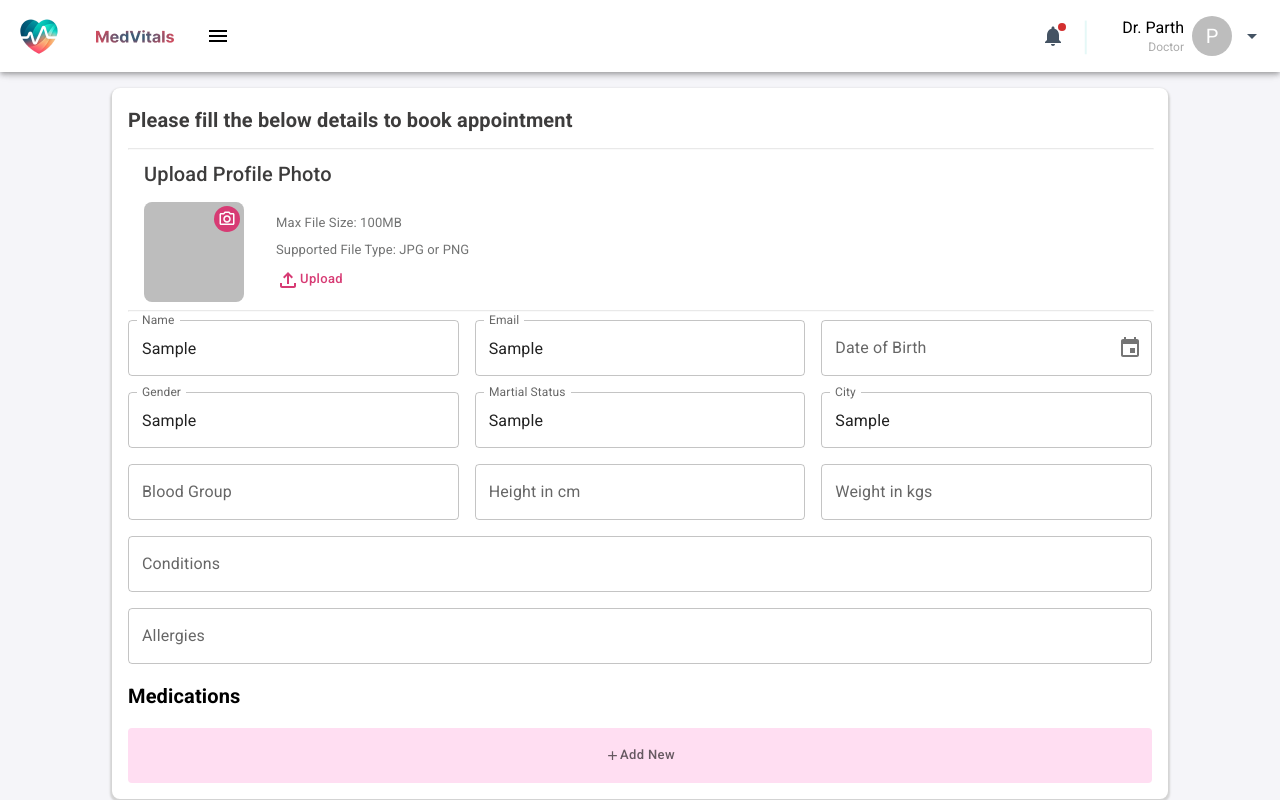
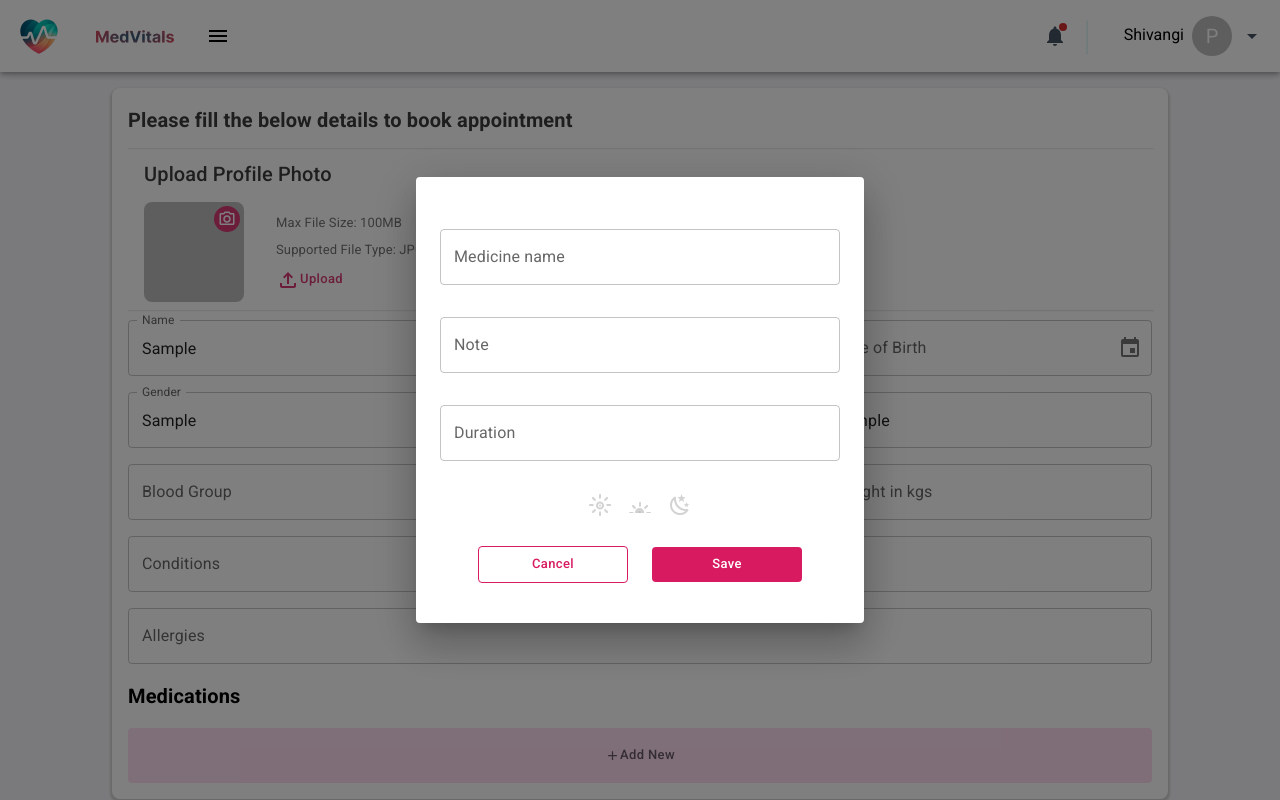
Before and after one commit to prat1k-chakrab0rty/MedVitals, a React (Create React App) app in the folder ui/: page /app/patientInfo in a window 1280 px wide. Both pictures are taken after typing "Sample", "Sample", "Sample", "Sample", "Sample", "Sample" into the empty fields and a click on the button "Add New". Built offline with nearby package versions, Linux system fonts and the light colour scheme.

Commit message:
feat: add medicine dialog in InitialPatientInfo page; make sidebar and appbar role-based

```diff
--- a/ui/src/Layout.js
+++ b/ui/src/Layout.js
@@ -26,7 +26,7 @@ function Layout() {
                 {moduleName !== "patientInfo" && <Grid sx={{ height: '100%', overflowY: 'hidden', flexShrink: 0, width: moduleNameVisibility ? '12%' : '4.5%' }}>
                     <Sidebar moduleNameVisibility={moduleNameVisibility} />
                 </Grid>}
-                <Grid sx={{ height: '100%', flexGrow: 1, overflowY: 'auto', padding: moduleName === "messages" ? 3 : 2, backgroundColor: moduleName === "messages" ? '#e7f0f5' : '#f5f5f9', minwidth: moduleNameVisibility ? '88%' : '95.5%' }}>
+                <Grid sx={{ height: '100%', flexGrow: 1, overflowY: 'auto', padding: moduleName === "messages" ? 3 : 2, backgroundColor: moduleName === "messages" ? '#e7f0f5' : '#f5f5f9', maxWidth: moduleName === "patientInfo" ? '100%' : moduleNameVisibility ? '88%' : '95.5%' }}>
                     <Outlet sx={{ width: "100%" }} />
                 </Grid>
             </Grid>
--- a/ui/src/components/AppNavbar.js
+++ b/ui/src/components/AppNavbar.js
@@ -21,6 +21,8 @@ function AppNavbar({ moduleNameVisibility, setmoduleNameVisibility }) {
   const [anchorElementForProfileMenu, setAnchorElementForProfileMenu] = useState(null);
   const openNotificationMenu = Boolean(anchorElementForNotificationMenu);
   const openProfileMenu = Boolean(anchorElementForProfileMenu);
+
+  const userRole = localStorage.getItem("userRole");
 
   const handleNotificationClick = (event) => {
     setAnchorElementForNotificationMenu(event.currentTarget);
@@ -112,8 +114,8 @@ function AppNavbar({ moduleNameVisibility, setmoduleNameVisibility }) {
               {/* Notification Menu ends here */}
               <Typography sx={{ fontSize: 40, fontWeight: 200, color: '#e5f8f7', mx: 1 }} variant='h6'>|</Typography>
               <Box sx={{ display: 'flex', flexDirection: 'column', alignItems: 'flex-end', ml: 2 }}>
-                <Typography pb={0.3} variant='p' component="div">Dr. Parth</Typography>
-                <Typography sx={{ color: '#ababab', fontSize: 12 }} variant='p' component="div">Doctor</Typography>
+                <Typography pb={0.3} variant='p' component="div">{userRole === "doctor" ? "Dr. Parth" : "Shivangi"}</Typography>
+                {userRole === "doctor" && < Typography sx={{ color: '#ababab', fontSize: 12 }} variant='p' component="div">Doctor</Typography>}
               </Box>
               <Avatar sx={{ cursor: 'pointer' }}>P</Avatar>
               <ArrowDropDownIcon id="profile-button" aria-controls={openProfileMenu ? 'profile-menu' : undefined} aria-haspopup="true" aria-expanded={openProfileMenu ? 'true' : undefined} onClick={handleProfileClick} sx={{ color: '#445363', cursor: 'pointer' }} />
--- a/ui/src/components/Navbar.js
+++ b/ui/src/components/Navbar.js
@@ -31,7 +31,7 @@ function Navbar() {
           <Logo logo={BrandLogo} title={BrandName} brightVal={"100%"} />
           <Box sx={{ display: 'flex', alignItems: 'center', justifyContent: 'space-between', gap: 8 }}>
             {pages.map((page, i) => (
-              <Link key={page} onClick={() => setactivePage(page)} to={links[i]} style={{ textDecoration: 'none' }}>
+              <Link key={page} onClick={() => { page === "About Us" && localStorage.setItem("userRole", "doctor"); setactivePage(page); }} to={links[i]} style={{ textDecoration: 'none' }}>
                 <Typography noWrap sx={{ textAlign: 'center', cursor: 'pointer', fontWeight: 600, color: activePage === page ? '#004a6a' : '#a49f9c' }}>{page}</Typography>
               </Link>
             ))}
--- a/ui/src/components/Sidebar.js
+++ b/ui/src/components/Sidebar.js
@@ -13,44 +13,58 @@ const moduleMap = [
   {
     name: "Dashboard",
     url: "dashboard",
-    icon: <DashboardIcon sx={{ height: 32, fontSize: 25 }} />
+    icon: <DashboardIcon sx={{ height: 32, fontSize: 25 }} />,
+    forRoles: ["doctor", "patient"]
   },
   {
     name: "Appointments",
     url: "appointments",
-    icon: <CalendarMonthIcon sx={{ height: 32, fontSize: 25 }} />
+    icon: <CalendarMonthIcon sx={{ height: 32, fontSize: 25 }} />,
+    forRoles: ["doctor", "patient"]
   },
+  {
+    name: "Doctors",
+    url: "fellowDoctors",
+    icon: <Person2Icon sx={{ height: 32, fontSize: 25 }} />,
+    forRoles: ["patient"]
+  },
+
   {
     name: "My Patients",
     url: "my-patients",//make this url an array as my-patients and patientHistory endpoint in sidebar blogs should be active
-    icon: <Person2Icon sx={{ height: 32, fontSize: 25 }} />
+    icon: <Person2Icon sx={{ height: 32, fontSize: 25 }} />,
+    forRoles: ["doctor"]
   },
   {
     name: "Requests",
     url: "requests",
-    icon: <PersonAddAltIcon sx={{ height: 32, fontSize: 25 }} />
+    icon: <PersonAddAltIcon sx={{ height: 32, fontSize: 25 }} />,
+    forRoles: ["doctor"]
   },
   {
     name: "Messages",
     url: "messages",
-    icon: <ForumIcon sx={{ height: 32, fontSize: 25 }} />
+    icon: <ForumIcon sx={{ height: 32, fontSize: 25 }} />,
+    forRoles: ["doctor", "patient"]
   },
   {
     name: "Blogs",
     url: "blogs",//make this url an array as blogs and blog endpoint in sidebar blogs should be active
-    icon: <ViewQuiltIcon sx={{ height: 32, fontSize: 25 }} />
+    icon: <ViewQuiltIcon sx={{ height: 32, fontSize: 25 }} />,
+    forRoles: ["doctor", "patient"]
   },
   {
     name: "Payments",
     url: "payments",
-    icon: <PaymentIcon sx={{ height: 32, fontSize: 25 }} />
+    icon: <PaymentIcon sx={{ height: 32, fontSize: 25 }} />,
+    forRoles: ["doctor", "patient"]
   },
 ];
 
 function Sidebar({ moduleNameVisibility }) {
   const location = useLocation();
   const [activePage, setactivePage] = useState("");
-
+  const [userRole, setuserRole] = useState(localStorage.getItem("userRole"));
 
 
 
@@ -62,15 +76,15 @@ function Sidebar({ moduleNameVisibility }) {
     else {
       const currentPage = paths[2];
       console.log(currentPage);
-      if (currentPage !== "patientHistory" && currentPage !== "blog" && currentPage !== "addBlog" && currentPage !== "fellowDoctors" && currentPage !== "doctor" && currentPage !== "consultationSummary" && currentPage !== "myProfile" && currentPage !== "notificationSettings" && currentPage !== "notifications" && currentPage !== "patientInfo")
+      if (currentPage !== "patientHistory" && currentPage !== "blog" && currentPage !== "addBlog" && currentPage !== "doctor" && currentPage !== "consultationSummary" && currentPage !== "myProfile" && currentPage !== "notificationSettings" && currentPage !== "notifications" && currentPage !== "patientInfo")
         setactivePage(moduleMap.find(m => currentPage === m.url).url);
     }
   }, [location.pathname]);
 
   return (
-    <Box sx={{ backgroundColor: '#004a6a', color: 'white', display: 'flex', flexDirection: 'column', gap: 1, height: '100%', py: 2 }}>
-      {moduleMap.map(m => (
-        <Link key={m.url} to={`/app/${m.url}`} style={{ textDecoration: 'none', color: 'inherit', margin: "0 15px", borderRadius: "4px", backgroundColor: activePage === m.url ? "#227d9f" : "inherit" }}>
+    <Box sx={{ backgroundColor: userRole == "doctor" ? '#004a6a' : '#d81b60', color: 'white', display: 'flex', flexDirection: 'column', gap: 1, height: '100%', py: 2 }}>
+      {moduleMap.filter(m => m.forRoles.includes(userRole)).map(m => (
+        <Link key={m.url} to={`/app/${m.url}`} style={{ textDecoration: 'none', color: 'inherit', margin: "0 15px", borderRadius: "4px", backgroundColor: userRole == "doctor" ? (activePage === m.url ? "#227d9f" : "inherit") : (activePage === m.url ? "#f45d95" : "inherit") }}>
           <Box sx={{ display: 'flex', cursor: 'pointer', alignItems: 'center', gap: 2, mx: 2, py: 2 }}>
             {m.icon}
             {moduleNameVisibility && <Typography fontWeight={400} variant='h6'>{m.name}</Typography>}
--- a/ui/src/components/SignInDrawer.js
+++ b/ui/src/components/SignInDrawer.js
@@ -10,6 +10,7 @@ import { AdapterDayjs } from '@mui/x-date-pickers/AdapterDayjs';
 import dayjs from 'dayjs';
 import { styled } from '@mui/material/styles';
 import { LocalizationProvider } from '@mui/x-date-pickers/LocalizationProvider/LocalizationProvider';
+import {  useNavigate } from 'react-router-dom';
 
 
 const roles = ["Doctor", "Patient"];
@@ -75,17 +76,19 @@ const LoginScreen = ({ setscreenFlow }) => (
 
 
 const RoleSelectionScreen = ({ activeRole, setactiveRole, setscreenFlow }) => {
+    const navigate=useNavigate();
+    console.log(activeRole);
 
     return (
         <Box px={2}>
             <Box mt={8} sx={{ display: 'flex', flexDirection: 'column', gap: 10 }}>
                 {roles.map(role => (
-                    <Box onClick={() => setactiveRole(role)} sx={{ border: "2px solid lightgrey", borderRadius: "8px", px: 2, py: 2, boxShadow: activeRole == role && '0 2px 5px 2px lightgrey', cursor: 'pointer' }}>
+                    <Box key={role} onClick={() => setactiveRole(role)} sx={{ border: "2px solid lightgrey", borderRadius: "8px", px: 2, py: 2, boxShadow: activeRole == role && '0 2px 5px 2px lightgrey', cursor: 'pointer' }}>
                         <Typography lineHeight={1.5}> <span style={{ fontSize: "30px", fontWeight: '300' }}>I'm a</span> <br /><span style={{ fontSize: "50px", fontWeight: '400' }}>{role}</span></Typography>
                     </Box>
                 ))}
             </Box>
-            <Button onClick={() => activeRole !== "" && setscreenFlow(activeRole == "Doctor" ? 2 : 0)} sx={{ mt: 3, backgroundColor: '#00b7b4', py: "5px", fontSize: 18, fontWeight: 600, width: '100%', textTransform: 'none', color: '#ffffff', cursor: activeRole === "" ? 'not-allowed' : 'pointer' }}>Continue</Button>
+            <Button onClick={() => !activeRole || (activeRole == "Doctor"?setscreenFlow(2):navigate("/app/patientInfo"))} sx={{ mt: 3, backgroundColor: '#00b7b4', py: "5px", fontSize: 18, fontWeight: 600, width: '100%', textTransform: 'none', color: '#ffffff', cursor: activeRole === "" ? 'not-allowed' : 'pointer' }}>Continue</Button>
         </Box>
     );
 };
--- a/ui/src/pages/InitialPatientDetails.js
+++ b/ui/src/pages/InitialPatientDetails.js
@@ -1,15 +1,37 @@
-import { Avatar, Box, Button, TextField, Typography } from '@mui/material';
-import React from 'react';
+import { Avatar, Box, Button, Dialog, DialogActions, DialogContent, DialogTitle, styled, TextField, Typography } from '@mui/material';
+import React, { useState } from 'react';
 import CameraAltOutlinedIcon from '@mui/icons-material/CameraAltOutlined';
 import FileUploadOutlinedIcon from '@mui/icons-material/FileUploadOutlined';
 import { LocalizationProvider } from '@mui/x-date-pickers/LocalizationProvider';
 import { AdapterDayjs } from '@mui/x-date-pickers/AdapterDayjs';
 import { DesktopDatePicker } from '@mui/x-date-pickers/DesktopDatePicker';
 import AddIcon from '@mui/icons-material/Add';
+import Day from '../assets/images/Day.png';
+import Evening from '../assets/images/Evening.png';
+import Night from '../assets/images/Night.png';
+import { useNavigate } from 'react-router-dom';
 
 
 
 function InitialPatientDetails() {
+    const [dialogOpen, setDialogOpen] = useState(false);
+    const navigate = useNavigate();
+
+    const handleDialogClickOpen = () => {
+        setDialogOpen(true);
+    };
+
+    const handleDialogClose = () => {
+        setDialogOpen(false);
+    };
+
+    const HoverableImage = styled('img')({
+        cursor: 'pointer',
+        transition: 'background-color 0.3s ease',
+        '&:hover': {
+            filter: 'brightness(0.8) sepia(1) hue-rotate(-25deg) saturate(300%)'
+        },
+    });
     return (
         <Box sx={{ mx: 12 }}>
             <Box sx={{ backgroundColor: '#ffffff', p: 2, borderRadius: 2, boxShadow: '0px 2px 2px 2px lightgrey' }}>
@@ -55,12 +77,63 @@ function InitialPatientDetails() {
                     <TextField sx={{ flex: 1 }} autoComplete='off' id="outlined-weight" label="Conditions" variant="outlined" />
                     <TextField sx={{ flex: 1 }} autoComplete='off' id="outlined-weight" label="Allergies" variant="outlined" />
                     <Typography fontWeight={600} variant='h6'>Medications</Typography>
-                    <Button variant="outline" sx={{ backgroundColor: '#ffdef2', py: 2, width: "100%", fontSize: 13, textTransform: 'none', color: 'text.secondary' }}><AddIcon sx={{ fontSize: 15 }} /> Add New</Button>
+                    <Button onClick={handleDialogClickOpen} variant="outline" sx={{ backgroundColor: '#ffdef2', py: 2, width: "100%", fontSize: 13, textTransform: 'none', color: 'text.secondary' }}><AddIcon sx={{ fontSize: 15 }} /> Add New</Button>
+                    {/* Dialog */}
+                    <Dialog
+                        open={dialogOpen}
+                        onClose={handleDialogClose}
+                        PaperProps={{
+                            component: 'form',
+                            onSubmit: (event) => {
+                                event.preventDefault();
+                                const formData = new FormData(event.currentTarget);
+                                const formJson = Object.fromEntries(formData.entries());
+                                const email = formJson.email;
+                                console.log(email);
+                                handleDialogClose();
+                            },
+                        }}
+                    >
+                        <Box sx={{ my: 4 }}>
+                            <DialogContent sx={{ display: 'flex', flexDirection: 'column', gap: 4, width: 400, }}>
+                                <TextField
+                                    id="medicine-name"
+                                    label="Medicine name"
+                                    type="text"
+                                    fullWidth
+                                    variant="outlined"
+                                />
+                                <TextField
+                                    id="note"
+                                    label="Note"
+                                    type="text"
+                                    fullWidth
+                                    variant="outlined"
+                                />
+                                <TextField
+                                    id="duration"
+                                    label="Duration"
+                                    type="text"
+                                    fullWidth
+                                    variant="outlined"
+                                />
+                                <Box sx={{ display: 'flex', gap: 2, justifyContent: 'center' }}>
+                                    <HoverableImage src={Day} alt='day-logo' />
+                                    <HoverableImage src={Evening} alt='evening-logo' />
+                                    <HoverableImage src={Night} alt='night-logo' />
+                                </Box>
+                            </DialogContent>
+                            <DialogActions sx={{ display: 'flex', alignItems: 'center', justifyContent: 'center', gap: 2 }}>
+                                <Button onClick={handleDialogClose} variant="outline" sx={{ backgroundColor: 'inherit', border: '1px solid #d81b60', fontSize: 13, textTransform: 'none', width: 150, color: '#d81b60' }}>Cancel</Button>
+                                <Button onClick={handleDialogClose} variant="outline" sx={{ backgroundColor: '#d81b60', fontSize: 13, textTransform: 'none', width: 150, color: '#ffffff' }}>Save</Button>
+                            </DialogActions>
+                        </Box>
+                    </Dialog>
                 </Box>
             </Box>
             <Box>
                 <Box sx={{ display: 'flex', alignItems: 'center', justifyContent: 'flex-end', gap: 2, mt: 3 }}>
-                    <Button variant="outline" sx={{ backgroundColor: '#d81b60', fontSize: 13, textTransform: 'none', width: 150, color: '#ffffff' }}>Save</Button>
+                    <Button onClick={() => { localStorage.setItem("userRole", "patient"); navigate("/app/"); }} variant="outline" sx={{ backgroundColor: '#d81b60', fontSize: 13, textTransform: 'none', width: 150, color: '#ffffff' }}>Save</Button>
                 </Box>
             </Box>
         </Box>
```
